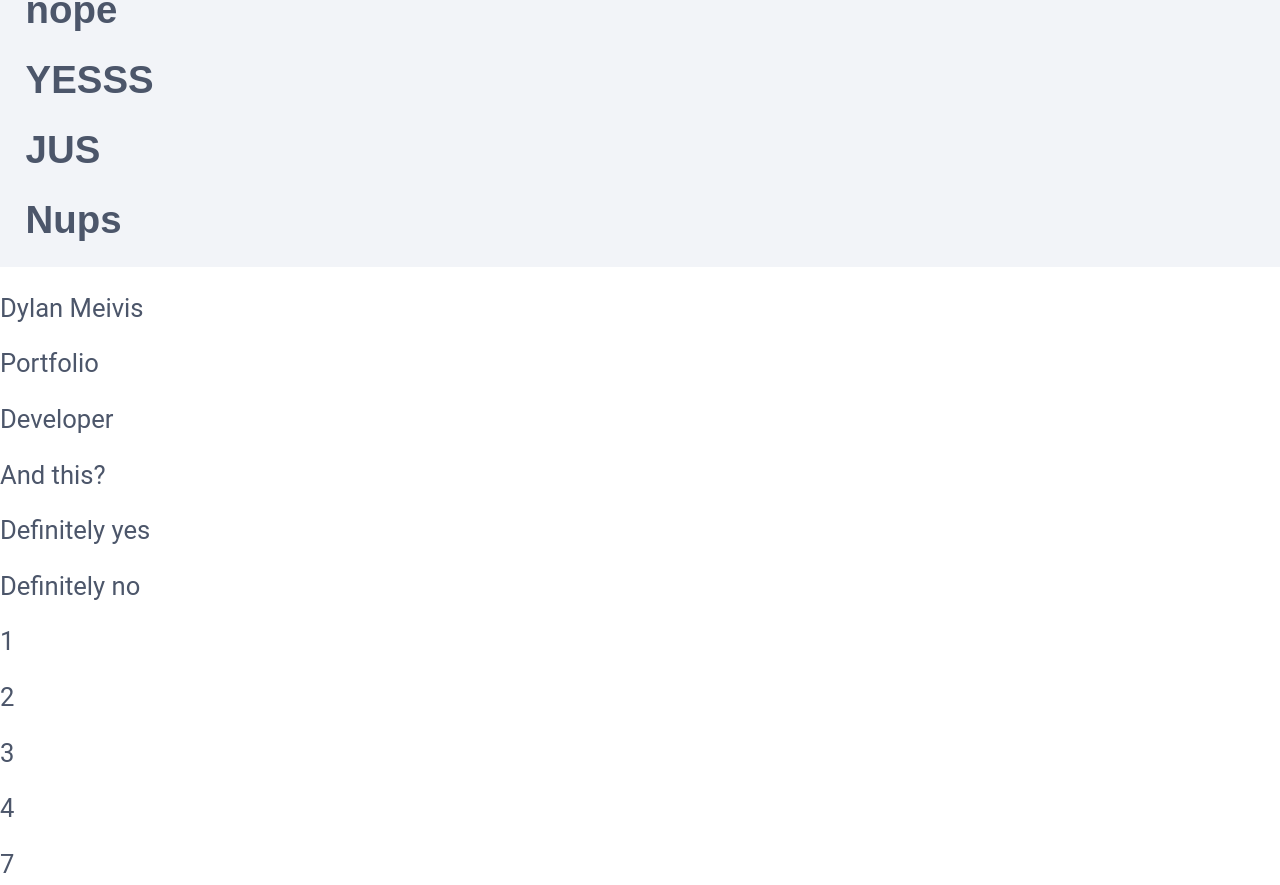
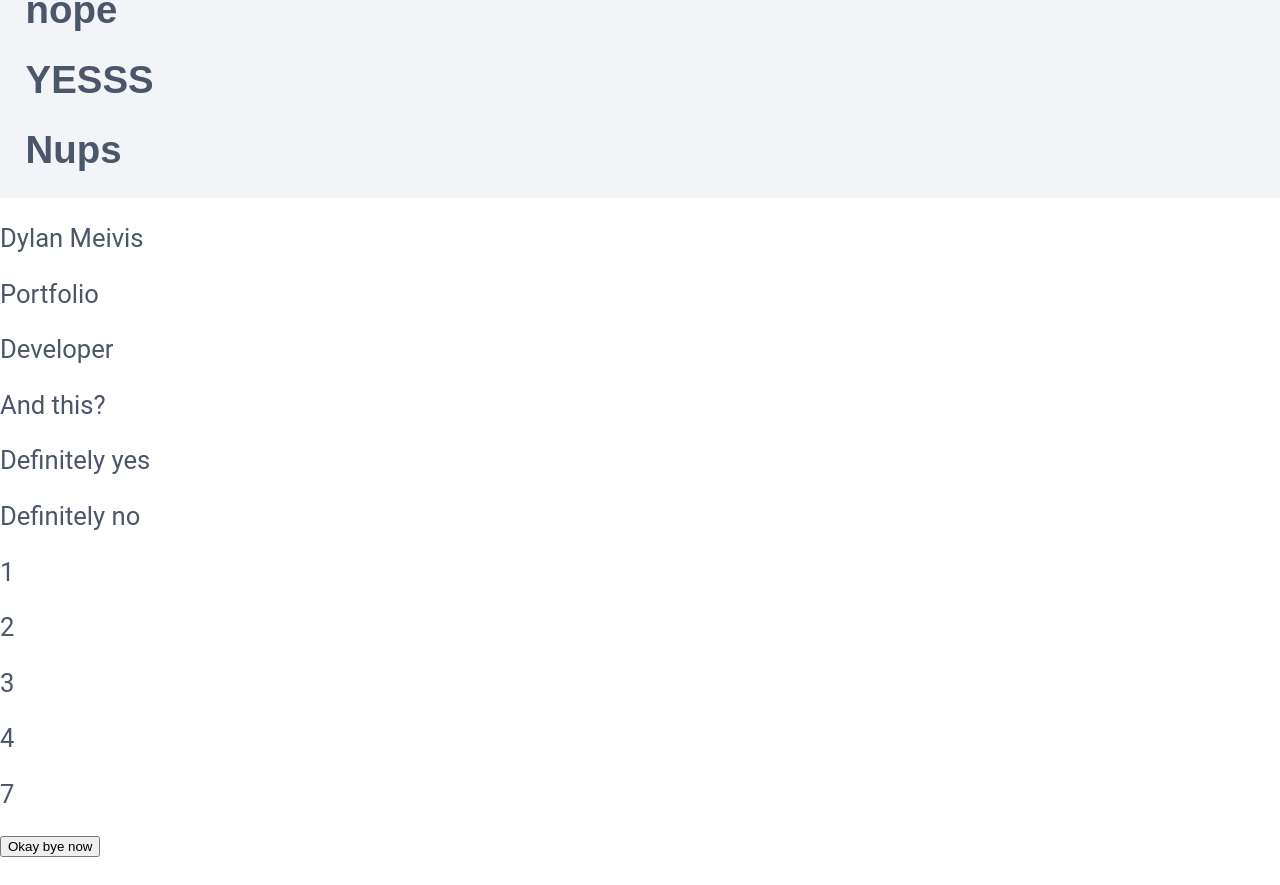
Before and after one commit to DylanMeivis/Portfolio, a React (Create React App) app: page / in a window 1280 px wide. Shown: the part 796-1681 px from the top of the page. Built offline with nearby package versions, Linux system fonts and the light colour scheme.

Commit message:
Update app.js

```diff
--- a/src/App.js
+++ b/src/App.js
@@ -22,7 +22,6 @@ function App() {
             <h1>Nope</h1>
             <h1>nope</h1>
             <h1>YESSS</h1>
-            <h1>JUS</h1>
             <h1>Nups</h1>
         </div>
         <div className="InformationHeader">
```
